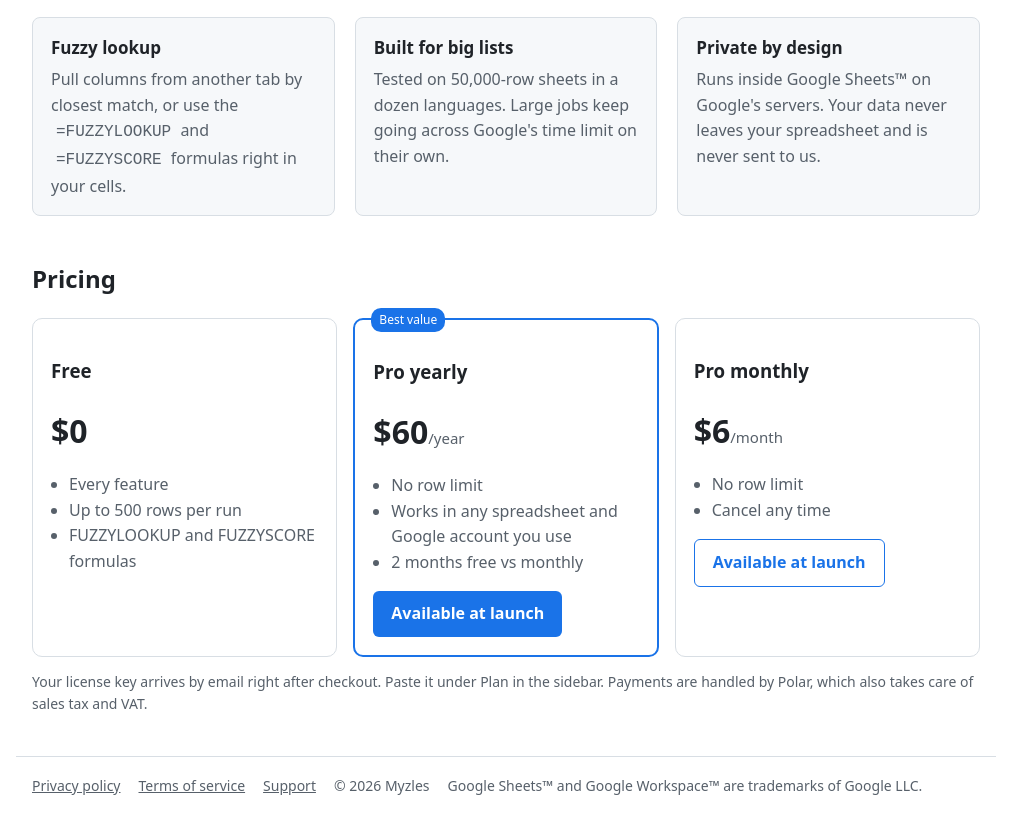
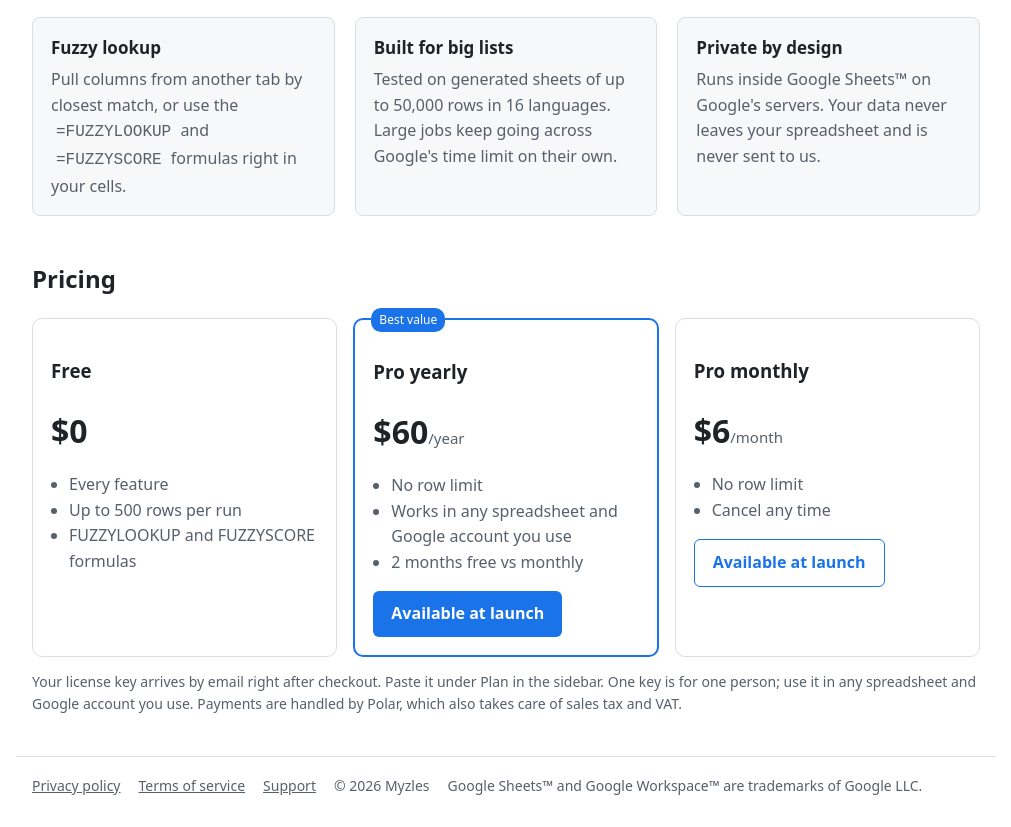
Before and after one commit to Myzles/dedupe-match, a plain HTML site: page index.html in a window 1280 px wide. Shown: the part 636-1463 px from the top of the page, without its empty margins (134-1145 px from the left). Drawn offline with Linux system fonts and the light colour scheme.

Commit message:
Accurate test claim (16 languages, generated sheets), 7-day refund, one key per person

```diff
--- a/index.html
+++ b/index.html
@@ -25,7 +25,7 @@
   <div><h3>Review first, then act</h3><p>Every match comes with a score and a reason. Then highlight, mark in a column, copy unique rows, merge duplicates into one row or remove them.</p></div>
   <div><h3>Compare two tabs</h3><p>Last month's export against this month's: what's new, what's gone and exactly which values changed, in one tab.</p></div>
   <div><h3>Fuzzy lookup</h3><p>Pull columns from another tab by closest match, or use the <code>=FUZZYLOOKUP</code> and <code>=FUZZYSCORE</code> formulas right in your cells.</p></div>
-  <div><h3>Built for big lists</h3><p>Tested on 50,000-row sheets in a dozen languages. Large jobs keep going across Google's time limit on their own.</p></div>
+  <div><h3>Built for big lists</h3><p>Tested on generated sheets of up to 50,000 rows in 16 languages. Large jobs keep going across Google's time limit on their own.</p></div>
   <div><h3>Private by design</h3><p>Runs inside Google Sheets™ on Google's servers. Your data never leaves your spreadsheet and is never sent to us.</p></div>
 </section>
 
@@ -36,7 +36,7 @@
     <div class="plan best"><span class="tag">Best value</span><h3>Pro yearly</h3><p class="price">$60<span>/year</span></p><ul><li>No row limit</li><li>Works in any spreadsheet and Google account you use</li><li>2 months free vs monthly</li></ul><span class="btn">Available at launch</span><!-- LAUNCH: Polar checkout yearly --></div>
     <div class="plan"><h3>Pro monthly</h3><p class="price">$6<span>/month</span></p><ul><li>No row limit</li><li>Cancel any time</li></ul><span class="btn ghost">Available at launch</span><!-- LAUNCH: Polar checkout monthly --></div>
   </div>
-  <p class="small">Your license key arrives by email right after checkout. Paste it under Plan in the sidebar. Payments are handled by Polar, which also takes care of sales tax and VAT.</p>
+  <p class="small">Your license key arrives by email right after checkout. Paste it under Plan in the sidebar. One key is for one person; use it in any spreadsheet and Google account you use. Payments are handled by Polar, which also takes care of sales tax and VAT.</p>
 </section>
 
 <footer class="wrap foot">
```
Also changed, not shown: support.html (+2 -2 lines), terms.html (+1 -1 lines).
